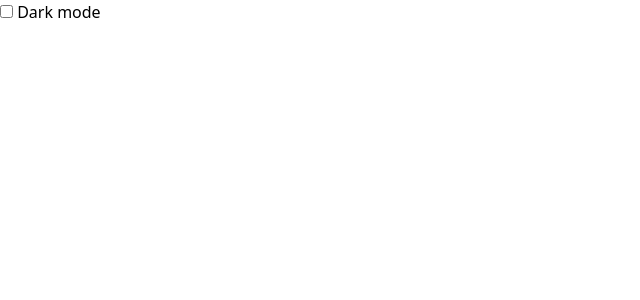
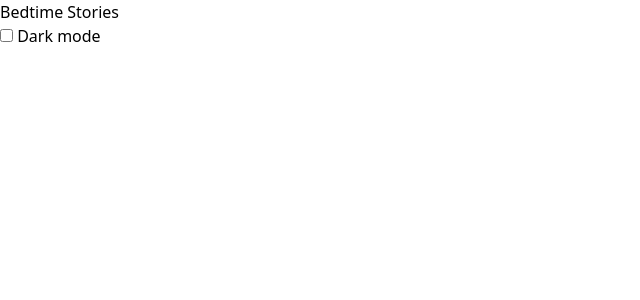
Before and after one commit to jpgdiv/fullstackathon2023, a SvelteKit app: page / in a window 1280 px wide. Shown: the top 300 px of the page, without its empty margins (0-640 px from the left). Built offline with nearby package versions, Linux system fonts and the light colour scheme.

Commit message:
Setup `<Header />` component

```diff
--- /dev/null
+++ b/src/lib/Header/AppTitle.svelte
@@ -0,0 +1 @@
+<h1>Bedtime Stories</h1>
--- /dev/null
+++ b/src/lib/Header/Header.svelte
@@ -0,0 +1,10 @@
+<script>
+	import ThemeSwitch from '$lib/ThemeSwitch.svelte';
+	import AppTitle from './AppTitle.svelte';
+</script>
+
+<header>
+	<AppTitle />
+
+	<ThemeSwitch />
+</header>
--- a/src/routes/+layout.svelte
+++ b/src/routes/+layout.svelte
@@ -2,6 +2,9 @@
 	export const prerender = true;
 
 	import '../app.css';
+
+	import Header from '$lib/Header/Header.svelte';
 </script>
 
+<Header />
 <slot />
--- a/src/routes/+page.svelte
+++ b/src/routes/+page.svelte
@@ -1,7 +1,4 @@
 <script lang="ts">
-	import ThemeSwitch from '$lib/ThemeSwitch.svelte';
 </script>
 
-<section>
-	<ThemeSwitch />
-</section>
+<section />
```
